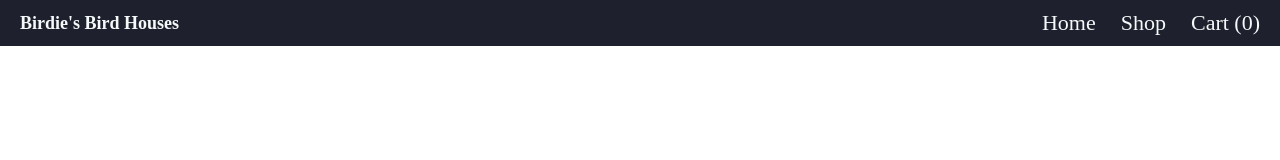
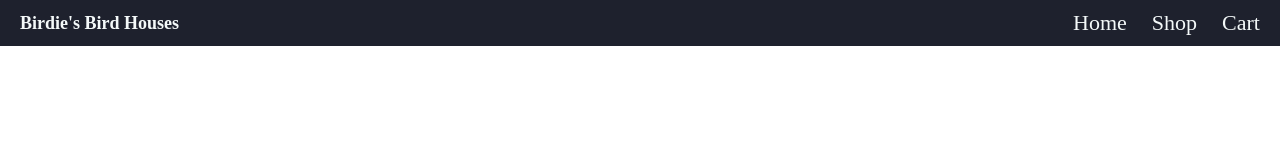
Before and after one commit to robisonwebdev/shopping-cart, a React (Create React App) app: page / in a window 1280 px wide. Shown: the top 160 px of the page. Built offline with nearby package versions, Linux system fonts and the light colour scheme; a web font is replaced by a local one.

Commit message:
Added 2nd tenery to false value of first ternary.

```diff
--- a/src/components/Header/NavLink.js
+++ b/src/components/Header/NavLink.js
@@ -5,7 +5,7 @@ import '../../styles/Header/NavLink.css';
 const NavLink = ({ linkTo, title, value }) => {
     return (
         <Link className='nav_link' to={linkTo}>
-            <li>{value === undefined ? title : `${title} (${value})`}</li>
+            <li>{value === undefined ? title : value === 0 ? title : `${title} ( ${value} )`}</li>
         </Link>
     );
 };
```
